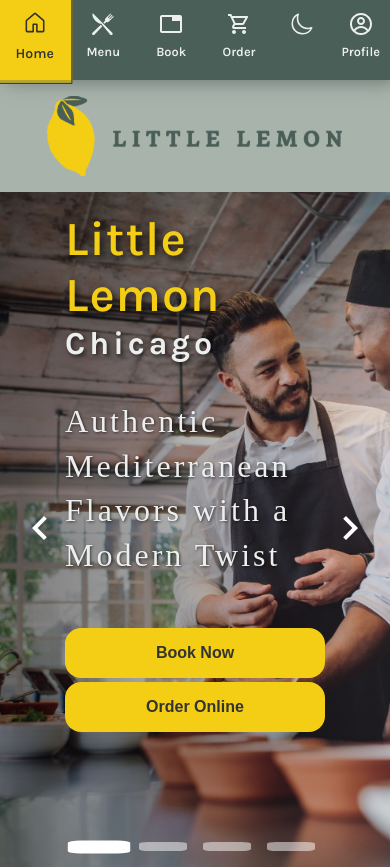
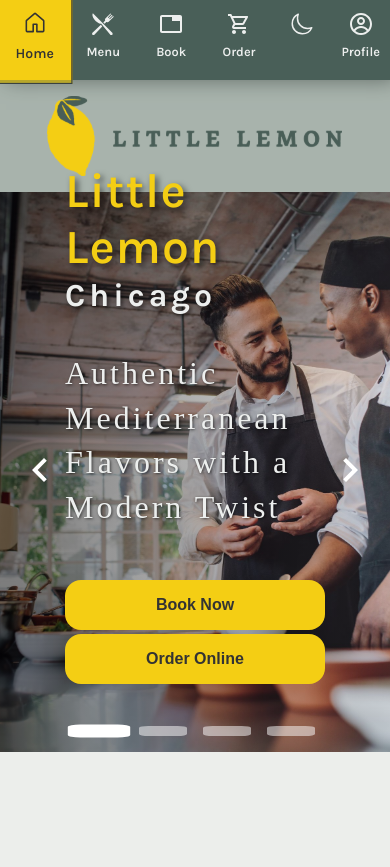
Before and after one commit to dluksa20/Little-lemon, a React (Vite) app: page / in a window 390 px wide. After the commit the page ends 844 px from the top, so only its background shows below. Built offline with nearby package versions, Linux system fonts and the light colour scheme; a web font is replaced by a local one.

Commit message:
mobile layout hero section

```diff
--- a/src/components/hero/Hero.css
+++ b/src/components/hero/Hero.css
@@ -77,9 +77,10 @@ main {
 /* Hero slider */
 
   .hero-slider {
-    height: 80vh;
+    min-height: 768px;
     width: 100%;
     position: relative;
+    /* overflow: hidden; */
 }
 
 .slider-content {
@@ -213,4 +214,7 @@ main {
     .hero-buttons {
         display: none;
     }
+    .hero-slider {
+        min-height: 560px;
+    }
 }
--- a/src/components/hero/ImageSlider.css
+++ b/src/components/hero/ImageSlider.css
@@ -9,7 +9,7 @@
     width: 100%;
     display: flex;
     overflow: hidden;
-    /* border-radius: 1.5rem; */
+    border-radius: 1.5rem;
     position: absolute;
 
 }
```
